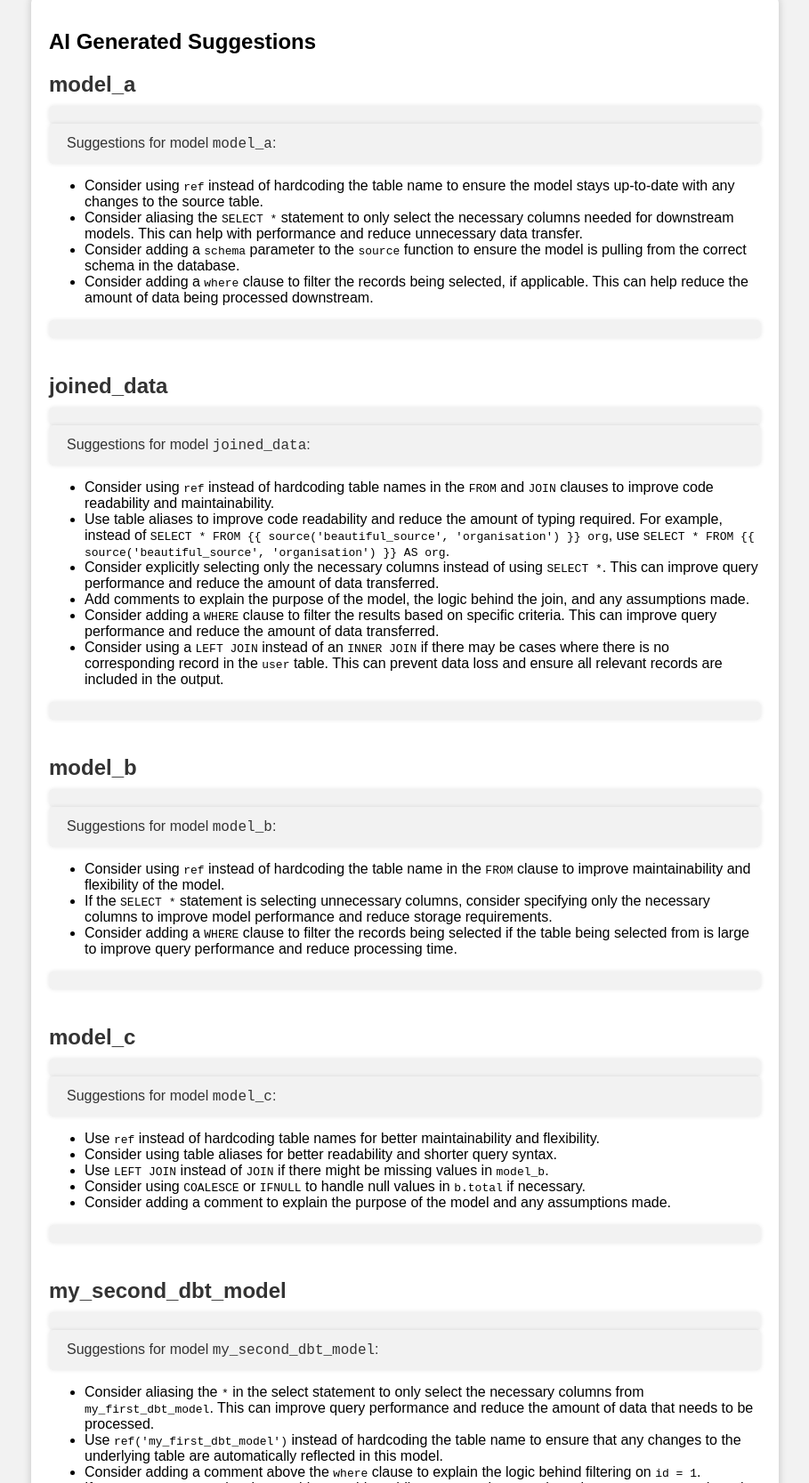
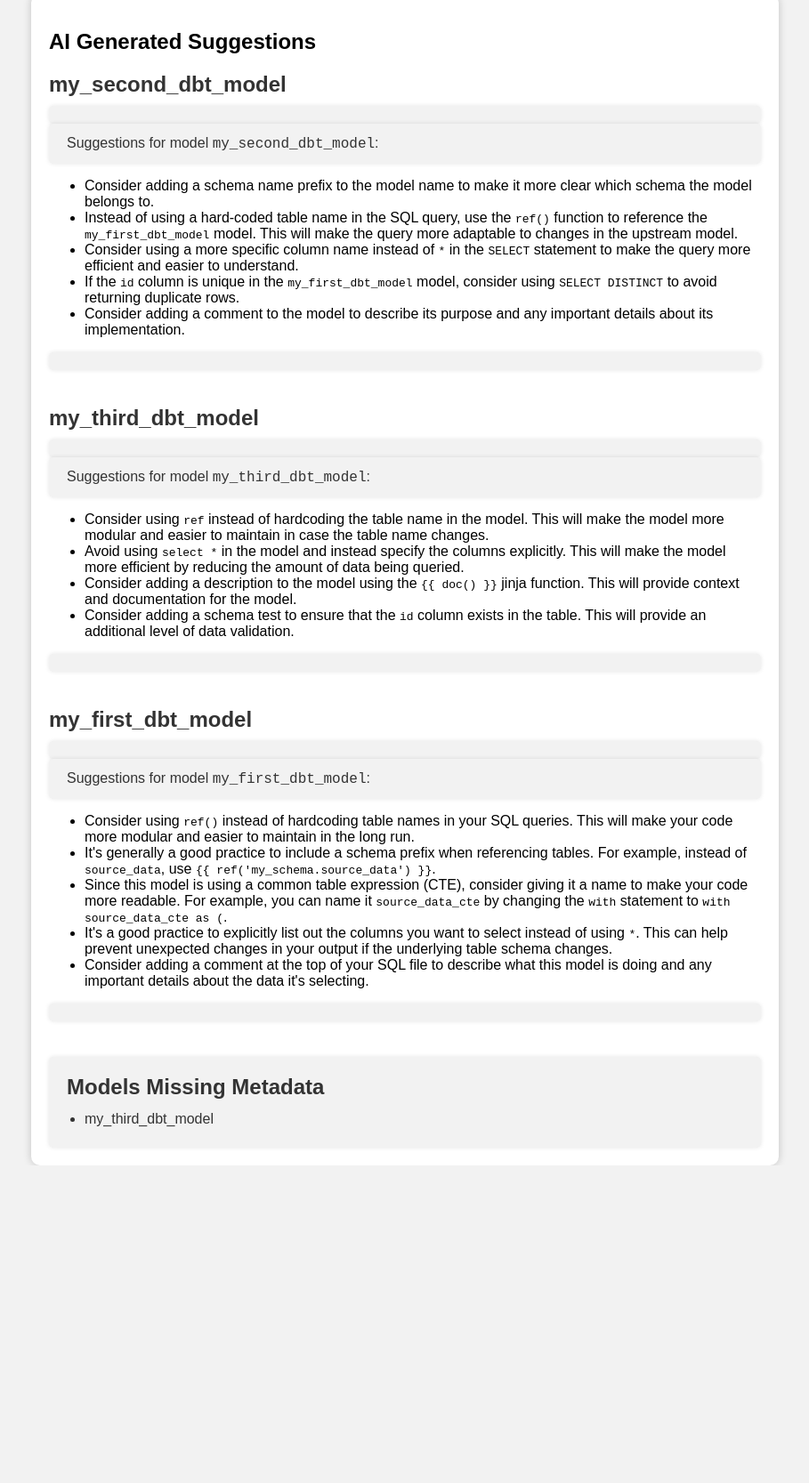
Before and after one commit to armalite/dbt-ai, a website: page sample_dbt_project/dbt_ai_sample/dbt_model_suggestions.html in a window 1280 px wide. Shown: the part 89-1756 px from the top of the page at 89% size, without its empty margins (185-1094 px from the left). After the commit the page ends 1399 px from the top, so only its background shows below. Drawn offline with Linux system fonts and the light colour scheme.

Commit message:
Release 0.1.2a0 - fix issue related to missing sources.yml

```diff
--- a/pyproject.toml
+++ b/pyproject.toml
@@ -1,7 +1,7 @@
 [project]
 name = "dbt-ai"
 description = "AI powered DBT helper application"
-version = "0.1.1-alpha"
+version = "0.1.2-alpha"
 readme = "README.md"
 requires-python = ">=3.10"
 dependencies = [
--- a/sample_dbt_project/dbt_ai_sample/dbt_model_suggestions.html
+++ b/sample_dbt_project/dbt_ai_sample/dbt_model_suggestions.html
@@ -99,78 +99,29 @@
         <h2>AI Generated Suggestions</h2>
 
             <div class="model">
-                <h2>model_a</h2>
-                <p><p>Suggestions for model <code>model_a</code>:</p>
-
-<ul>
-<li>Consider using <code>ref</code> instead of hardcoding the table name to ensure the model stays up-to-date with any changes to the source table.</li>
-<li>Consider aliasing the <code>SELECT *</code> statement to only select the necessary columns needed for downstream models. This can help with performance and reduce unnecessary data transfer.</li>
-<li>Consider adding a <code>schema</code> parameter to the <code>source</code> function to ensure the model is pulling from the correct schema in the database.</li>
-<li>Consider adding a <code>where</code> clause to filter the records being selected, if applicable. This can help reduce the amount of data being processed downstream.</li>
-</ul>
-</p>
-            </div>
-
-            <div class="model">
-                <h2>joined_data</h2>
-                <p><p>Suggestions for model <code>joined_data</code>:</p>
-
-<ul>
-<li>Consider using <code>ref</code> instead of hardcoding table names in the <code>FROM</code> and <code>JOIN</code> clauses to improve code readability and maintainability.</li>
-<li>Use table aliases to improve code readability and reduce the amount of typing required. For example, instead of <code>SELECT * FROM {{ source('beautiful_source', 'organisation') }} org</code>, use <code>SELECT * FROM {{ source('beautiful_source', 'organisation') }} AS org</code>.</li>
-<li>Consider explicitly selecting only the necessary columns instead of using <code>SELECT *</code>. This can improve query performance and reduce the amount of data transferred.</li>
-<li>Add comments to explain the purpose of the model, the logic behind the join, and any assumptions made.</li>
-<li>Consider adding a <code>WHERE</code> clause to filter the results based on specific criteria. This can improve query performance and reduce the amount of data transferred.</li>
-<li>Consider using a <code>LEFT JOIN</code> instead of an <code>INNER JOIN</code> if there may be cases where there is no corresponding record in the <code>user</code> table. This can prevent data loss and ensure all relevant records are included in the output.</li>
-</ul>
-</p>
-            </div>
-
-            <div class="model">
-                <h2>model_b</h2>
-                <p><p>Suggestions for model <code>model_b</code>:</p>
-
-<ul>
-<li>Consider using <code>ref</code> instead of hardcoding the table name in the <code>FROM</code> clause to improve maintainability and flexibility of the model.</li>
-<li>If the <code>SELECT *</code> statement is selecting unnecessary columns, consider specifying only the necessary columns to improve model performance and reduce storage requirements.</li>
-<li>Consider adding a <code>WHERE</code> clause to filter the records being selected if the table being selected from is large to improve query performance and reduce processing time.</li>
-</ul>
-</p>
-            </div>
-
-            <div class="model">
-                <h2>model_c</h2>
-                <p><p>Suggestions for model <code>model_c</code>:</p>
-
-<ul>
-<li>Use <code>ref</code> instead of hardcoding table names for better maintainability and flexibility.</li>
-<li>Consider using table aliases for better readability and shorter query syntax.</li>
-<li>Use <code>LEFT JOIN</code> instead of <code>JOIN</code> if there might be missing values in <code>model_b</code>.</li>
-<li>Consider using <code>COALESCE</code> or <code>IFNULL</code> to handle null values in <code>b.total</code> if necessary.</li>
-<li>Consider adding a comment to explain the purpose of the model and any assumptions made.</li>
-</ul>
-</p>
-            </div>
-
-            <div class="model">
                 <h2>my_second_dbt_model</h2>
                 <p><p>Suggestions for model <code>my_second_dbt_model</code>:</p>
 
 <ul>
-<li>Consider aliasing the <code>*</code> in the select statement to only select the necessary columns from <code>my_first_dbt_model</code>. This can improve query performance and reduce the amount of data that needs to be processed.</li>
-<li>Use <code>ref('my_first_dbt_model')</code> instead of hardcoding the table name to ensure that any changes to the underlying table are automatically reflected in this model.</li>
-<li>Consider adding a comment above the <code>where</code> clause to explain the logic behind filtering on <code>id = 1</code>.</li>
-<li>If <code>my_first_dbt_model</code> is a large table, consider adding a <code>limit</code> clause to the select statement to reduce the amount of data being processed. However, if the table is already small (e.g. under 1000 rows), this may not be necessary.</li>
+<li>Consider adding a schema name prefix to the model name to make it more clear which schema the model belongs to.</li>
+<li>Instead of using a hard-coded table name in the SQL query, use the <code>ref()</code> function to reference the <code>my_first_dbt_model</code> model. This will make the query more adaptable to changes in the upstream model.</li>
+<li>Consider using a more specific column name instead of <code>*</code> in the <code>SELECT</code> statement to make the query more efficient and easier to understand.</li>
+<li>If the <code>id</code> column is unique in the <code>my_first_dbt_model</code> model, consider using <code>SELECT DISTINCT</code> to avoid returning duplicate rows.</li>
+<li>Consider adding a comment to the model to describe its purpose and any important details about its implementation.</li>
 </ul>
 </p>
             </div>
 
             <div class="model">
                 <h2>my_third_dbt_model</h2>
-                <p><p>Suggestions for model <code>my_third_dbt_model</code>:
-- Use <code>ref</code> instead of hardcoding the table name to ensure that the model is always referencing the latest version of the table.
-- Consider adding a <code>limit</code> clause to the select statement to ensure that the model is not returning an excessive number of rows.
-- Consider adding a <code>comment</code> to the model to describe its purpose and any relevant information about the data it selects.</p>
+                <p><p>Suggestions for model <code>my_third_dbt_model</code>:</p>
+
+<ul>
+<li>Consider using <code>ref</code> instead of hardcoding the table name in the model. This will make the model more modular and easier to maintain in case the table name changes. </li>
+<li>Avoid using <code>select *</code> in the model and instead specify the columns explicitly. This will make the model more efficient by reducing the amount of data being queried. </li>
+<li>Consider adding a description to the model using the <code>{{ doc() }}</code> jinja function. This will provide context and documentation for the model. </li>
+<li>Consider adding a schema test to ensure that the <code>id</code> column exists in the table. This will provide an additional level of data validation.</li>
+</ul>
 </p>
             </div>
 
@@ -179,12 +130,11 @@
                 <p><p>Suggestions for model <code>my_first_dbt_model</code>:</p>
 
 <ul>
-<li>Use <code>ref</code> instead of hardcoding the table name <code>source_data</code> in the model definition.</li>
-<li>Consider adding a schema to the <code>source_data</code> reference to avoid ambiguity.</li>
-<li>Use <code>coalesce</code> instead of <code>null</code> to make the <code>id</code> column non-nullable.</li>
-<li>Consider adding a <code>not null</code> constraint to the <code>id</code> column.</li>
-<li>Consider adding a <code>primary key</code> constraint to the <code>id</code> column if it is intended to be a primary key.</li>
-<li>Consider adding a comment to the model definition to describe its purpose and any relevant information.</li>
+<li>Consider using <code>ref()</code> instead of hardcoding table names in your SQL queries. This will make your code more modular and easier to maintain in the long run.</li>
+<li>It's generally a good practice to include a schema prefix when referencing tables. For example, instead of <code>source_data</code>, use <code>{{ ref('my_schema.source_data') }}</code>.</li>
+<li>Since this model is using a common table expression (CTE), consider giving it a name to make your code more readable. For example, you can name it <code>source_data_cte</code> by changing the <code>with</code> statement to <code>with source_data_cte as (</code>.</li>
+<li>It's a good practice to explicitly list out the columns you want to select instead of using <code>*</code>. This can help prevent unexpected changes in your output if the underlying table schema changes.</li>
+<li>Consider adding a comment at the top of your SQL file to describe what this model is doing and any important details about the data it's selecting.</li>
 </ul>
 </p>
             </div>
@@ -194,14 +144,6 @@
 
                 <ul>
 
-                        <li>model_a</li>
-
-                        <li>joined_data</li>
-
-                        <li>model_b</li>
-
-                        <li>model_c</li>
-
                         <li>my_third_dbt_model</li>
 
                 </ul>
```
Also changed, not shown: README.md, 1 other file.
